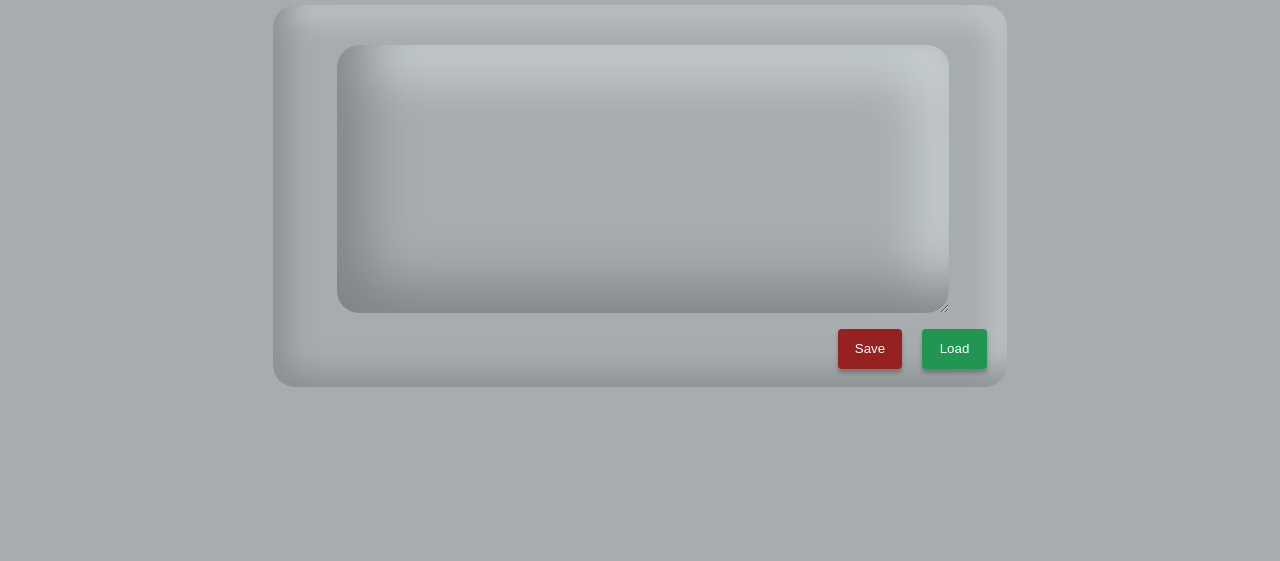
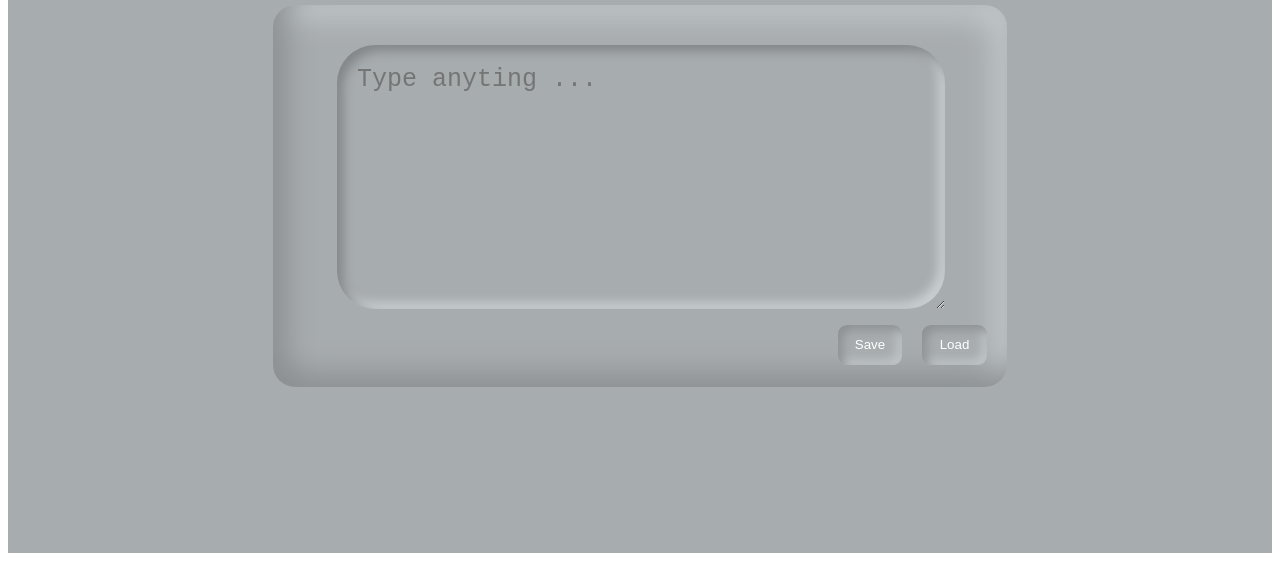
Before and after one commit to Mateusz-Meler/simple-editior, a website built with webpack: page src/pages/index.html in a window 1280 px wide. Shown: the part 255-816 px from the top of the page. Built offline with nearby package versions, Linux system fonts and the light colour scheme.

Commit message:
fixing shape

```diff
--- a/src/pages/index.html
+++ b/src/pages/index.html
@@ -6,21 +6,20 @@
     <title>Simple editor</title>
   </head>
   <body>
+    <main>
       <header>
         <h1 class="header">My editor</h1>
       </header>
-
       <div class="box">
         <form>
           <p>
             <label for="yourText"></label>
             <textarea
-            class="area"
               id="yourText"
               name="yourText"
-            placeholder="Type anything..."
-          >
-          </textarea>
+              class="area"
+              placeholder="Type anyting ..."
+            ></textarea>
           </p>
         </form>
         <div class="buttons">
@@ -28,5 +27,6 @@
           <button class="load">Load</button>
         </div>
       </div>
+    </main>
   </body>
 </html>
--- a/src/scss/main.scss
+++ b/src/scss/main.scss
@@ -1,4 +1,14 @@
-body {
+html {
+  box-sizing: border-box;
+}
+
+*,
+*:before,
+*:after {
+  box-sizing: inherit;
+}
+
+main {
   background: #a7acae;
   font-family: Open Sans;
   display: flex;
@@ -21,6 +31,7 @@ body {
 }
 
 .area {
+  padding: 20px;
   display: flex;
   margin-top: 40px;
   margin-left: 64px;
@@ -28,9 +39,9 @@ body {
   width: 608px;
   height: 264px;
   border: none;
-  border-radius: 22px;
+  border-radius: 38px;
   background: #a7acae;
-  box-shadow: inset 27px -27px 53px #818486, inset -27px 27px 53px #cdd4d6;
+  box-shadow: inset 6px 6px 11px #828688, inset -6px -6px 11px #ccd2d4;
 }
 
 .buttons {
@@ -39,23 +50,25 @@ body {
 }
 
 .save {
-  background: #962121;
   color: white;
   border-radius: 4px;
   border: none;
   width: 64px;
   height: 40px;
-  box-shadow: 0px 4px 4px rgba(0, 0, 0, 0.25);
+  border-radius: 9px;
+  background: #a7acae;
+  box-shadow: inset 5px 5px 10px #8e9294, inset -5px -5px 10px #c0c6c8;
   margin-right: 20px;
 }
 
 .load {
-  background: #219653;
   color: white;
   border-radius: 4px;
   border: none;
   width: 65px;
   height: 40px;
-  box-shadow: 0px 4px 4px rgba(0, 0, 0, 0.25);
+  border-radius: 9px;
+  background: #a7acae;
+  box-shadow: inset 5px 5px 10px #8e9294, inset -5px -5px 10px #c0c6c8;
   margin-right: 20px;
 }
```
Lines whose indentation alone changed are shown as unchanged.
